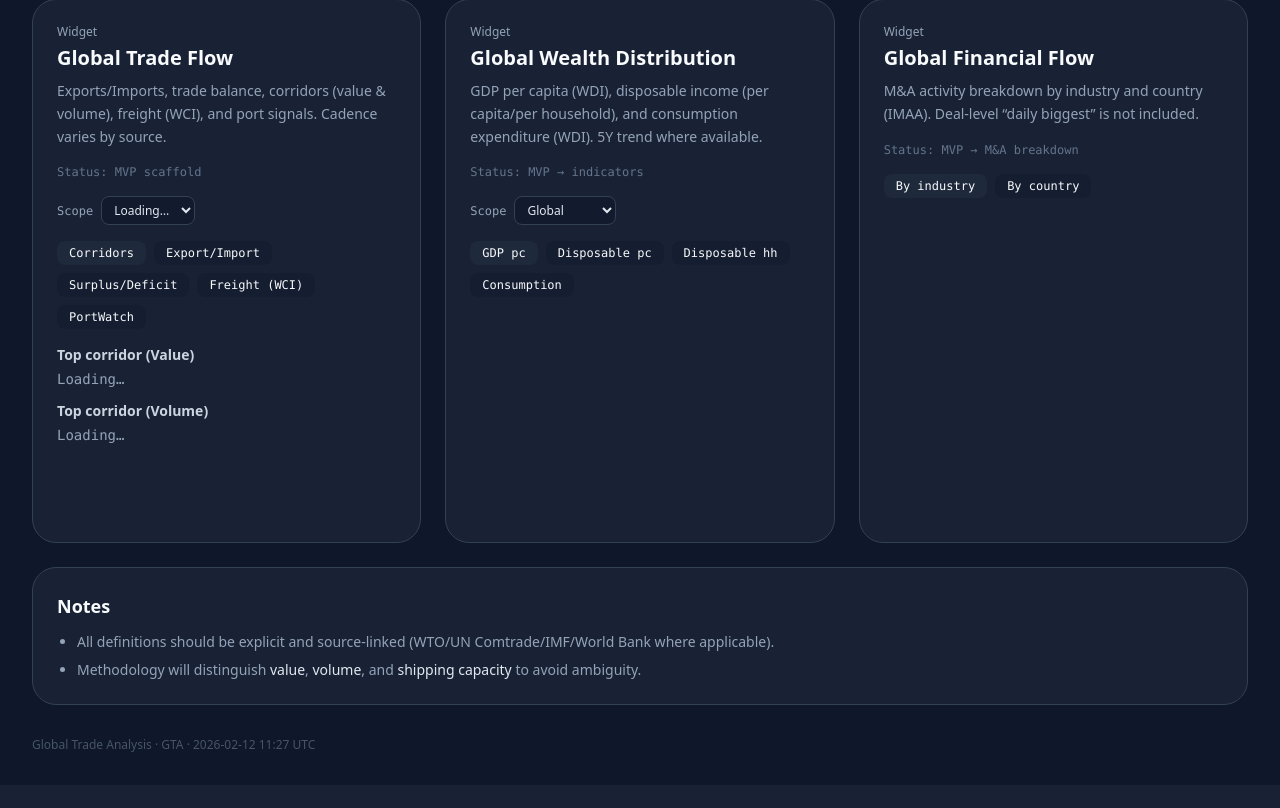
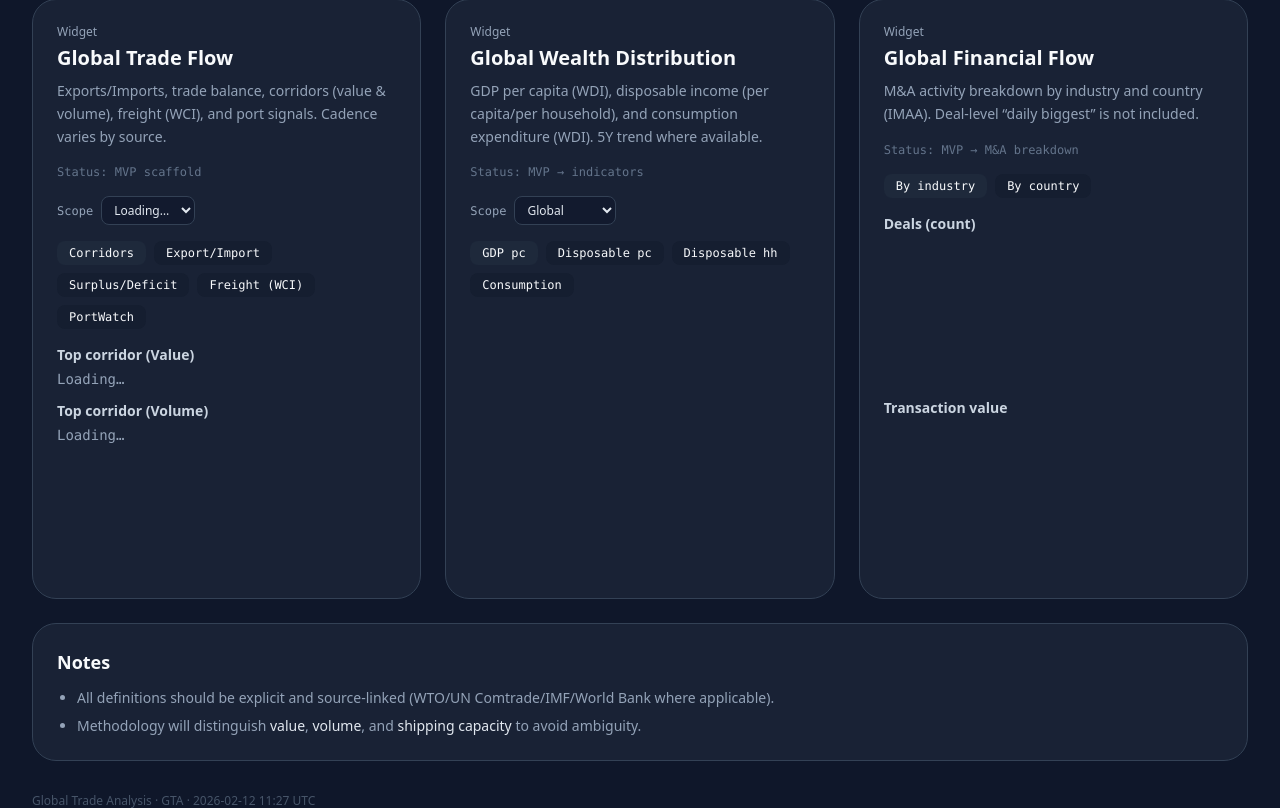
Before and after one commit to linguiben/global-trade-analysis, a FastAPI app: page / in a window 1280 px wide. Shown: the part 377-1185 px from the top of the page. Before the commit the page ends 1129 px from the top, so only its background shows below. Run offline with FastAPI, Linux system fonts and the light colour scheme; data comes from the database, SQL or seed files in the repository; some libraries are stand-ins or nearby versions.

Commit message:
Add titles above finance ring charts

```diff
--- a/app/web/templates/dashboard.html
+++ b/app/web/templates/dashboard.html
@@ -190,15 +190,23 @@
 
         <div class="mt-4 text-sm">
           <div id="fin_panel_industry" class="fin-panel">
-            <canvas id="fin_industry_deals" height="140"></canvas>
-            <canvas id="fin_industry_value" height="140" class="mt-4"></canvas>
+            <div class="text-slate-300 font-semibold">Deals (count)</div>
+            <canvas id="fin_industry_deals" height="140" class="mt-2"></canvas>
+
+            <div class="text-slate-300 font-semibold mt-4">Transaction value</div>
+            <canvas id="fin_industry_value" height="140" class="mt-2"></canvas>
+
             <div id="fin_industry_meta" class="text-xs text-slate-500 mt-2 font-mono break-words leading-relaxed"></div>
             <div id="fin_industry_commentary" class="text-slate-400 text-sm mt-2"></div>
           </div>
 
           <div id="fin_panel_country" class="fin-panel hidden">
-            <canvas id="fin_country_deals" height="140"></canvas>
-            <canvas id="fin_country_value" height="140" class="mt-4"></canvas>
+            <div class="text-slate-300 font-semibold">Deals (count)</div>
+            <canvas id="fin_country_deals" height="140" class="mt-2"></canvas>
+
+            <div class="text-slate-300 font-semibold mt-4">Transaction value</div>
+            <canvas id="fin_country_value" height="140" class="mt-2"></canvas>
+
             <div id="fin_country_meta" class="text-xs text-slate-500 mt-2 font-mono break-words leading-relaxed"></div>
             <div id="fin_country_commentary" class="text-slate-400 text-sm mt-2"></div>
           </div>
```
